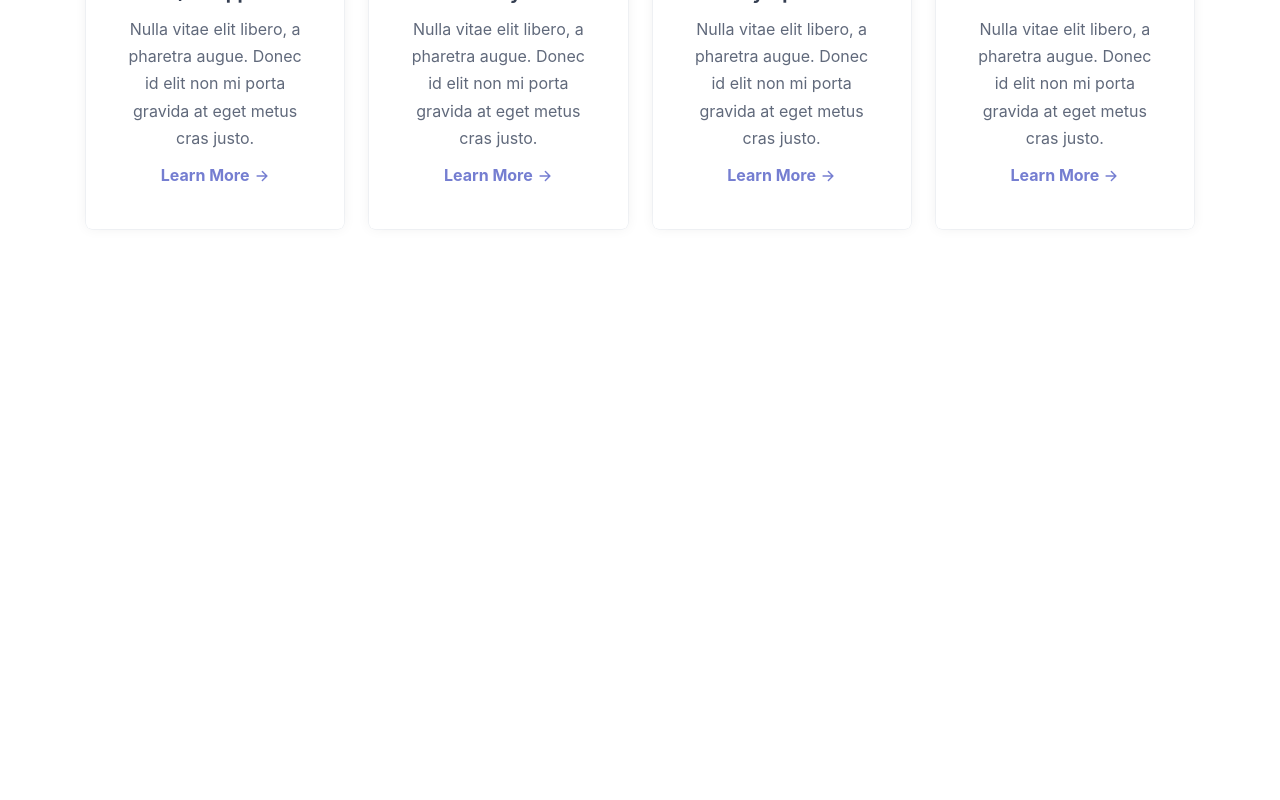
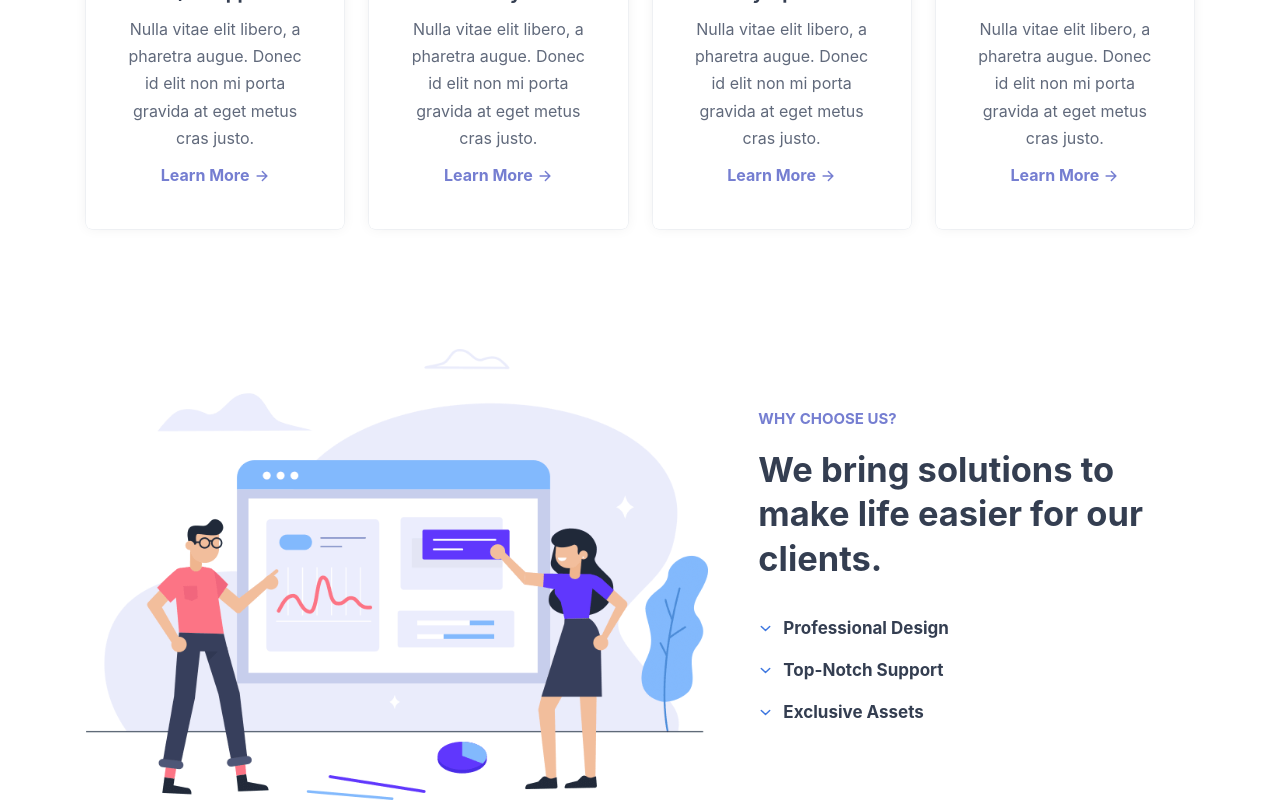
Before and after one commit to leenock/React-Js-landing-page, a React (Create React App) app in the folder vr03/: page / in a window 1280 px wide. Shown: the part 1167-1967 px from the top of the page. Before the commit the page ends 1516 px from the top, so only its background shows below. Built offline with nearby package versions, Linux system fonts and the light colour scheme.

Commit message:
choose us commit

```diff
--- a/vr03/src/App.js
+++ b/vr03/src/App.js
@@ -2,6 +2,7 @@ import './App.css';
 import Header from './components/Header/Header';
 import Hero from './components/Hero/Hero';
 import AboutUs from './components/AboutUs/AboutUs';
+import ChooseUs from './components/ChooseUs/ChooseUs';
 
 function App() {
   return (
@@ -9,6 +10,7 @@ function App() {
       <Header />
       <Hero />
       <AboutUs />
+      <ChooseUs />
     </div>
   );
 }
--- /dev/null
+++ b/vr03/src/components/ChooseUs/ChooseUs.jsx
@@ -0,0 +1,116 @@
+import React, { useState } from "react";
+import "./chooseus.css";
+
+const ChooseUs = ({ title, content }) => {
+  const [expanded, setExpanded] = useState(false);
+
+  const expandAccordion = () => {
+    setExpanded(!expanded);
+  };
+
+  return (
+    <section className="about" aria-labelledby="about-label">
+      <div className="container">
+        <figure className="about-banner">
+          <img
+            src="./assets/images/about-banner.png"
+            width="800"
+            height="580"
+            loading="lazy"
+            alt="about banner"
+            className="w-100"
+          />
+        </figure>
+
+        <div className="about-content">
+          <p className="section-subtitle" id="about-label">
+            Why Choose Us?
+          </p>
+
+          <h2 className="h2 section-title">
+            We bring solutions to make life easier for our clients.
+          </h2>
+
+          <ul>
+            <li className="about-item">
+              <div
+                className={`accordion-card ${expanded ? "expanded" : ""}`}
+                data-accordion
+              >
+                <h3 className="card-title">
+                  <button
+                    className="accordion-btn"
+                    data-accordion-btn
+                    onClick={expandAccordion}
+                  >
+                    <ion-icon
+                      name={`chevron-${expanded ? "down" : "down"}-outline`}
+                      aria-hidden="true"
+                      className={expanded ? "up" : "up"}
+                    ></ion-icon>
+                    <span className="span h5">Professional Design</span>
+                  </button>
+                </h3>
+                {expanded && (
+                  <p className="accordion-content">
+                    Fusce dapibus, tellus ac cursus commodo, tortor mauris
+                    condimentum nibh, ut fermentum massa justo sit amet risus.
+                    Cras mattis consectetur purus sit amet fermentum. Praesent
+                    commodo cursus magna, vel.
+                  </p>
+                )}
+              </div>
+            </li>
+            <li className="about-item">
+              <div className="accordion-card" data-accordion>
+                <h3 className="card-title">
+                  <button className="accordion-btn" data-accordion-btn>
+                    <ion-icon
+                      name="chevron-down-outline"
+                      aria-hidden="true"
+                      className="down"
+                    ></ion-icon>
+
+                    <spna className="span h5">Top-Notch Support</spna>
+                  </button>
+                </h3>
+
+                <p className="accordion-content">
+                  Fusce dapibus, tellus ac cursus commodo, tortor mauris
+                  condimentum nibh, ut fermentum massa justo sit amet risus.
+                  Cras mattis consectetur purus sit amet fermentum. Praesent
+                  commodo cursus magna, vel.
+                </p>
+              </div>
+            </li>
+
+            <li className="about-item">
+              <div className="accordion-card" data-accordion>
+                <h3 className="card-title">
+                  <button className="accordion-btn" data-accordion-btn>
+                    <ion-icon
+                      name="chevron-down-outline"
+                      aria-hidden="true"
+                      className="down"
+                    ></ion-icon>
+
+                    <spna className="span h5">Exclusive Assets</spna>
+                  </button>
+                </h3>
+
+                <p className="accordion-content">
+                  Fusce dapibus, tellus ac cursus commodo, tortor mauris
+                  condimentum nibh, ut fermentum massa justo sit amet risus.
+                  Cras mattis consectetur purus sit amet fermentum. Praesent
+                  commodo cursus magna, vel.
+                </p>
+              </div>
+            </li>
+          </ul>
+        </div>
+      </div>
+    </section>
+  );
+};
+
+export default ChooseUs;
--- /dev/null
+++ b/vr03/src/components/ChooseUs/chooseus.css
@@ -0,0 +1,40 @@
+.about .container {
+    display: grid;
+    gap: 50px;
+  }
+
+  .about .section-title { margin-block-end: 35px; }
+
+  .accordion-card .card-title { padding-block-end: 20px; }
+
+  .accordion-btn {
+    display: flex;
+    align-items: center;
+    gap: 10px;
+  }
+
+  .accordion-btn ion-icon {
+    font-size: 1.5rem;
+    color: var(--blue-crayola);
+    transition: var(--transition-1);
+  }
+
+  .accordion-card.expanded .accordion-btn ion-icon {
+    transform: rotate(0.5turn);
+  }
+
+  .accordion-btn .span { transition: var(--transition-1); }
+
+  .accordion-btn:is(:hover, :focus-visible) .span,
+  .accordion-card.expanded .accordion-btn .span { color: var(--violet-blue-crayola); }
+
+  .accordion-content {
+    padding-inline-start: 24px;
+    max-height: 0;
+    overflow: hidden;
+  }
+
+  .accordion-card.expanded .accordion-content {
+    max-height: max-content;
+    padding-block-end: 20px;
+  }
--- a/vr03/src/components/Header/Header.jsx
+++ b/vr03/src/components/Header/Header.jsx
@@ -4,7 +4,6 @@ import "./mediaquery.css";
 
 const Header = () => {
   const [navActive, setNavActive] = useState(false);
-
   const toggleNav = () => {
     setNavActive(!navActive);
   };
@@ -34,7 +33,7 @@ const Header = () => {
   }, []);
   return (
     <header className="header" data-header>
-      <div className="container">
+      <div className="container" >
         <a href="/#" className="logo">
           <img
             src="./assets/images/logo-light.svg"
@@ -53,7 +52,7 @@ const Header = () => {
         </a>
         <nav
           className={`navbar ${navActive ? "active" : "navbar.active"}`}
-          data-navbar
+          data-navbar onClick={closeMenu}
         >
           <div className="navbar-top">
             <a href="/#" className="logo">
--- a/vr03/src/components/Hero/Hero.jsx
+++ b/vr03/src/components/Hero/Hero.jsx
@@ -1,11 +1,66 @@
-import React from 'react'
+import React, { useEffect, useRef } from "react";
 import "./hero.css";
 import "./mediaquery.css";
 
 const Hero = () => {
+    const sliderRef = useRef(null);
+    useEffect(() => {
+        const initSlider = (slider) => {
+          const sliderContainer = slider.querySelector("[data-slider-container]");
+          const sliderPrevBtn = slider.querySelector("[data-slider-prev]");
+          const sliderNextBtn = slider.querySelector("[data-slider-next]");
+
+          let currentSlidePos = 0;
+
+          const moveSliderItem = () => {
+            sliderContainer.style.transform = `translateX(-${sliderContainer.children[currentSlidePos].offsetLeft}px)`;
+          };
+
+          const slideNext = () => {
+            const slideEnd = currentSlidePos >= sliderContainer.childElementCount - 1;
+
+            if (slideEnd) {
+              currentSlidePos = 0;
+            } else {
+              currentSlidePos++;
+            }
+
+            moveSliderItem();
+          };
+
+          sliderNextBtn.addEventListener("click", slideNext);
+
+          const slidePrev = () => {
+            if (currentSlidePos <= 0) {
+              currentSlidePos = sliderContainer.childElementCount - 1;
+            } else {
+              currentSlidePos--;
+            }
+
+            moveSliderItem();
+          };
+
+          sliderPrevBtn.addEventListener("click", slidePrev);
+
+          const dontHaveExtraItem = sliderContainer.childElementCount <= 1;
+          if (dontHaveExtraItem) {
+            sliderNextBtn.style.display = "none";
+            sliderPrevBtn.style.display = "none";
+          }
+        };
+
+        const sliders = document.querySelectorAll("[data-slider]");
+        sliders.forEach((slider) => initSlider(slider));
+
+        return () => {
+          // Cleanup code if needed
+        };
+      }, []);
+
+
     return (
         <section class="section hero has-bg-image" aria-label="home"
-        style={{ backgroundImage: "url('./assets/images/hero-bg.jpg')" }}>
+          style={{ backgroundImage: "url('./assets/images/hero-bg.jpg')" }}>
             <div class="container">
                 <div class="hero-content">
                     <h1 class="h1 hero-title">Crafting project specific solutions with expertise.</h1>
@@ -17,7 +72,7 @@ const Hero = () => {
                         <a href="/#" class="btn btn-outline">Contact Us</a>
                     </div>
                 </div>
-                <div class="hero-slider" data-slider>
+                <div className="hero-slider" data-slider ref={sliderRef}>
                     <div class="slider-inner">
                         <ul class="slider-container" data-slider-container>
                             <li class="slider-item">
```
Also changed, not shown: 1 other file (tests, documents, lock files or other folders).
